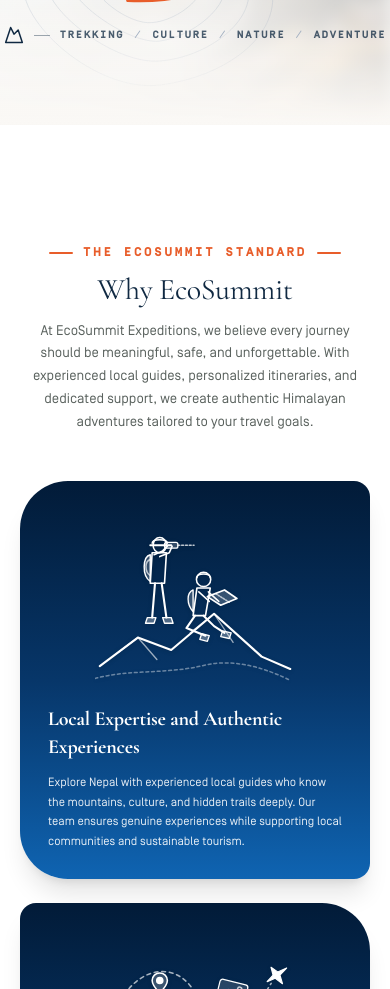
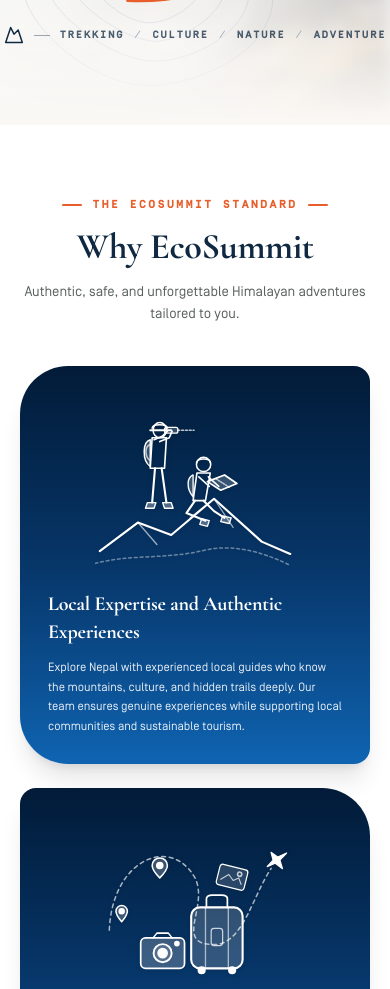
Before and after one commit to AriMhz/ecosummit, a React (Vite) app: page / in a window 390 px wide. Shown: the part 2820-3809 px from the top of the page. Built offline with nearby package versions, Linux system fonts and the light colour scheme; no server answers; a web font is replaced by a local one.

Commit message:
Make Why EcoSummit title bold and big, shorten description text, and optimize gaps

```diff
--- a/src/components/sections/WhyChooseUs.tsx
+++ b/src/components/sections/WhyChooseUs.tsx
@@ -5,28 +5,28 @@
   const shouldReduceMotion = useReducedMotion();
 
   return (
-    <section className="relative w-full pt-28 sm:pt-36 lg:pt-40 pb-20 sm:pb-28 lg:pb-32 bg-white text-[#102942] overflow-hidden">
+    <section className="relative w-full pt-16 sm:pt-20 lg:pt-24 pb-20 sm:pb-24 lg:pb-28 bg-white text-[#102942] overflow-hidden">
       <div className="max-w-[1440px] mx-auto px-5 sm:px-8 lg:px-12 relative z-10">
 
-        {/* ── Section Header (Moved downward with generous top spacing) ── */}
-        <div className="text-center max-w-3xl mx-auto mb-12 sm:mb-16">
+        {/* ── Section Header ── */}
+        <div className="text-center max-w-2xl mx-auto mb-10 sm:mb-12">
           {/* Eyebrow */}
-          <div className="inline-flex items-center justify-center gap-2.5 mb-3">
-            <span className="w-6 h-[2px] bg-[#E85D2A] rounded-full" />
-            <span className="font-simplon-mono text-xs uppercase tracking-[0.24em] text-[#E85D2A] font-bold">
+          <div className="inline-flex items-center justify-center gap-2.5 mb-2.5">
+            <span className="w-5 h-[2px] bg-[#E85D2A] rounded-full" />
+            <span className="font-simplon-mono text-[11px] sm:text-xs uppercase tracking-[0.24em] text-[#E85D2A] font-bold">
               THE ECOSUMMIT STANDARD
             </span>
-            <span className="w-6 h-[2px] bg-[#E85D2A] rounded-full" />
+            <span className="w-5 h-[2px] bg-[#E85D2A] rounded-full" />
           </div>
 
-          {/* Headline */}
-          <h2 className="font-serif text-3xl sm:text-4xl lg:text-[46px] text-[#102942] font-normal leading-[1.14] tracking-tight">
+          {/* Headline - Big & Bold */}
+          <h2 className="font-sans font-extrabold text-4xl sm:text-5xl lg:text-[56px] text-[#102942] tracking-tight leading-tight">
             Why EcoSummit
           </h2>
 
-          {/* Narrative */}
-          <p className="font-sans text-sm sm:text-base text-[#59615D] leading-relaxed max-w-xl mx-auto mt-3 font-normal">
-            At EcoSummit Expeditions, we believe every journey should be meaningful, safe, and unforgettable. With experienced local guides, personalized itineraries, and dedicated support, we create authentic Himalayan adventures tailored to your travel goals.
+          {/* Shortened, Punchy Narrative */}
+          <p className="font-sans text-sm sm:text-base text-[#59615D] leading-relaxed max-w-lg mx-auto mt-3 font-normal">
+            Authentic, safe, and unforgettable Himalayan adventures tailored to you.
           </p>
         </div>
 
```
